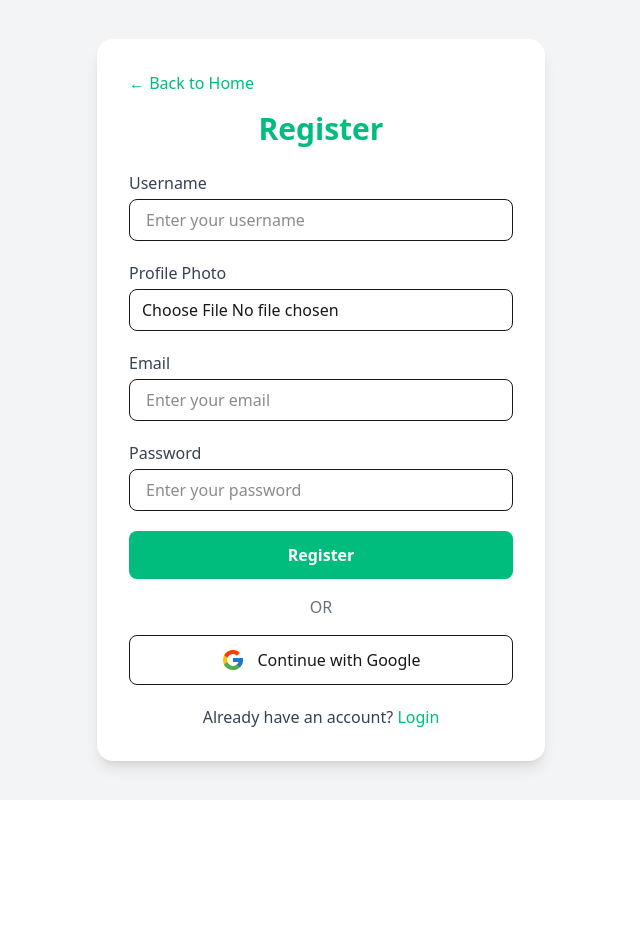
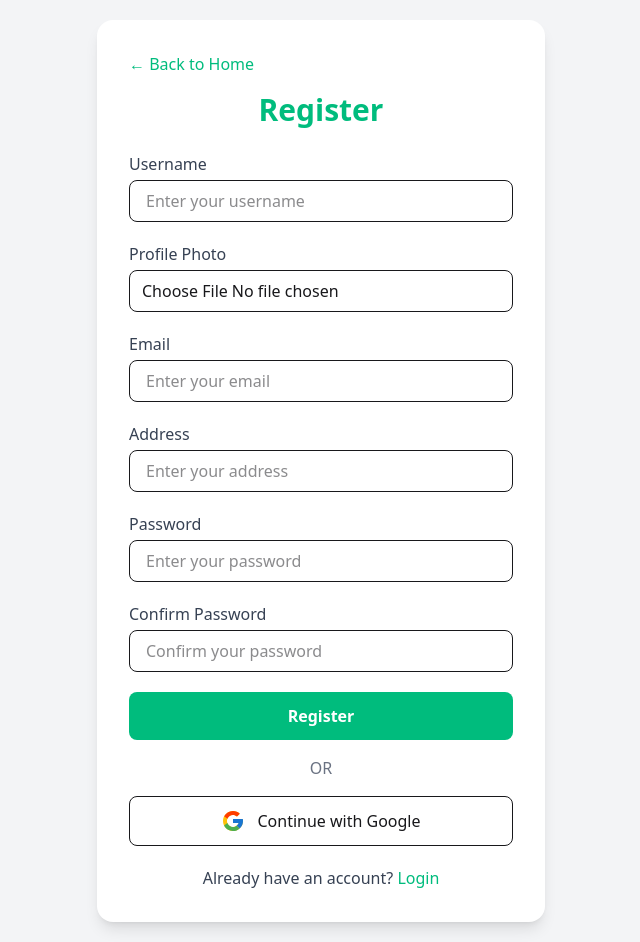
Before and after one commit to ajhar-07/local-chef-bazar, a React (Vite) app: page /register in a window 1280 px wide. Shown: the whole page, without its empty margins (319-959 px from the left). Before the commit the page ends 800 px from the top, so only its background shows below. Built offline with nearby package versions, Linux system fonts and the light colour scheme; no server answers.

Commit message:
add register & Login

```diff
--- a/package.json
+++ b/package.json
@@ -17,6 +17,7 @@
     "postcss": "^8.5.6",
     "react": "^19.2.0",
     "react-dom": "^19.2.0",
+    "react-hook-form": "^7.68.0",
     "react-icons": "^5.5.0",
     "react-router": "^7.10.1",
     "tailwindcss": "^4.1.17"
--- /dev/null
+++ b/src/Hooks/useAuth.jsx
@@ -0,0 +1,11 @@
+import React from 'react';
+import AuthContext from '../Provider/AuthContext';
+import { use } from 'react';
+
+const useAuth = () => {
+    const authInfo=use(AuthContext)
+    return authInfo
+
+};
+
+export default useAuth;
--- a/src/Pages/Home/Authotication/Login.jsx
+++ b/src/Pages/Home/Authotication/Login.jsx
@@ -1,24 +1,43 @@
 import React from "react";
 import { Link } from "react-router";
 import { FcGoogle } from "react-icons/fc";
+import { useForm } from "react-hook-form";
+import useAuth from "../../../Hooks/useAuth";
 
 const Login = () => {
-  const handleLogin = (e) => {
-    e.preventDefault();
-    const email = e.target.email.value;
-    const password = e.target.password.value;
-    console.log(email, password);
+    const {loginUser,loginwithGoogle}=useAuth()
+    const {register,handleSubmit,formState:{errors}}=useForm()
+  const handleLogin = (data) => {
+    console.log(data);
+    loginUser(data.email,data.password)
+    .then(result=>{
+        console.log(result.user);
+        alert('login Successfully')
+    })
+    .catch(error=>{
+        console.log(error);
+        alert(error.message)
+
+    })
   };
 
   const handleGoogleLogin = () => {
-    console.log("Google Login Clicked");
+   loginwithGoogle()
+   .then(result=>{console.log(result.user);
+    alert("Login Successfully")
+   })
+   .catch(error=>{
+    console.log(error);
+    alert(error.message)
+
+   })
   };
 
   return (
     <div className="min-h-screen py-5 flex justify-center items-center bg-gray-100">
       <div className="w-full max-w-md bg-white p-8 rounded-2xl shadow-lg">
 
-        {/* Back to Home */}
+
         <div className="mb-4">
           <Link
             to="/"
@@ -28,15 +47,15 @@ const Login = () => {
           </Link>
         </div>
 
-        {/* Header */}
+
         <h2 className="text-3xl font-bold text-emerald-500 text-center mb-6">
           Login
         </h2>
 
-        {/* Form */}
-        <form onSubmit={handleLogin} className="space-y-5">
 
-          {/* Email */}
+        <form onSubmit={handleSubmit(handleLogin)} className="space-y-5">
+
+
           <div>
             <label className="block text-gray-700 font-medium mb-1">
               Email
@@ -44,13 +63,16 @@ const Login = () => {
             <input
               type="email"
               name="email"
-              required
+             {...register('email',{required:true})}
               className="w-full px-4 py-2 border rounded-lg focus:outline-none focus:ring-2 focus:ring-emerald-500"
               placeholder="Enter your email"
             />
+            {
+                errors.email?.type==="required" && <p className="text-red-500">Email is Required</p>
+            }
           </div>
 
-          {/* Password */}
+
           <div>
             <label className="block text-gray-700 font-medium mb-1">
               Password
@@ -58,13 +80,17 @@ const Login = () => {
             <input
               type="password"
               name="password"
-              required
+             {...register('password',{required:true,pattern:/^(?=.*[a-z])(?=.*[A-Z])(?=.*\d)(?=.*[@$!%*?&]).{6,}$/})}
               className="w-full px-4 py-2 border rounded-lg focus:outline-none focus:ring-2 focus:ring-emerald-500"
               placeholder="Enter your password"
             />
+             {
+                errors.password?.type==="pattern"&&<p className="text-red-500"> Password must include uppercase, lowercase, number & special character</p>
+            }
+           {errors.password?.type==="required" && <p className="text-red-500">Password is Required</p>}
           </div>
 
-          {/* Forgot Password */}
+
           <div className="text-right">
             <Link
               to="/forgot-password"
@@ -74,7 +100,7 @@ const Login = () => {
             </Link>
           </div>
 
-          {/* Login Button */}
+
           <button
             type="submit"
             className="w-full py-3 bg-emerald-500 text-white font-semibold rounded-lg hover:bg-emerald-600 transition"
@@ -83,10 +109,10 @@ const Login = () => {
           </button>
         </form>
 
-        {/* Divider */}
+
         <div className="text-center my-4 text-gray-500">OR</div>
 
-        {/* Google Login */}
+
         <button
           onClick={handleGoogleLogin}
           className="w-full py-3 border flex items-center justify-center gap-3 rounded-lg hover:bg-gray-50 transition"
@@ -95,7 +121,7 @@ const Login = () => {
           <span className="font-medium">Continue with Google</span>
         </button>
 
-        {/* Register Link */}
+
         <p className="text-center mt-5 text-gray-700">
           New here?{" "}
           <Link to="/register" className="text-emerald-500 font-medium hover:underline">
--- a/src/Pages/Home/Authotication/Register.jsx
+++ b/src/Pages/Home/Authotication/Register.jsx
@@ -1,102 +1,141 @@
 import React from "react";
 import { Link } from "react-router";
 import { FcGoogle } from "react-icons/fc";
+import { useForm } from "react-hook-form";
+import useAuth from "../../../Hooks/useAuth";
 
 const Register = () => {
-  const handleRegister = (e) => {
-    e.preventDefault();
+  const { registerUser, loginwithGoogle } = useAuth();
+  const { register, handleSubmit, watch, formState: { errors } } = useForm();
 
-    const name = e.target.name.value;
-    const email = e.target.email.value;
-    const password = e.target.password.value;
-    const photo = e.target.photo.files[0];
-
-    console.log({ name, email, password, photo });
+  const handleRegister = (data) => {
+    console.log(data);
+    registerUser(data.email, data.password, data.name, data.photo)
+      .then(result => {
+        console.log(result.user);
+        alert("Register Successfully");
+      })
+      .catch(error => {
+        console.log(error);
+        alert(error.message);
+      });
   };
 
   const handleGoogleRegister = () => {
-    console.log("Google Register Clicked");
+    loginwithGoogle()
+      .then(result => {
+        console.log(result.user);
+        alert("Register Successfully");
+      })
+      .catch(error => {
+        console.log(error);
+        alert(error.message);
+      });
   };
+
+  const password = watch("password");
 
   return (
     <div className="min-h-screen pt-5 pb-5 flex justify-center items-center bg-gray-100">
       <div className="w-full max-w-md bg-white p-8 rounded-2xl shadow-lg">
 
-        {/* Back to Home */}
+
         <div className="mb-4">
-          <Link
-            to="/"
-            className="text-emerald-500 font-medium hover:underline"
-          >
+          <Link to="/" className="text-emerald-500 font-medium hover:underline">
             ← Back to Home
           </Link>
         </div>
 
-        {/* Header */}
+
         <h2 className="text-3xl font-bold text-emerald-500 text-center mb-6">
           Register
         </h2>
 
-        {/* Form */}
-        <form onSubmit={handleRegister} className="space-y-5">
+        <form onSubmit={handleSubmit(handleRegister)} className="space-y-5">
 
-          {/* Username */}
+
           <div>
-            <label className="block text-gray-700 font-medium mb-1">
-              Username
-            </label>
+            <label className="block text-gray-700 font-medium mb-1">Username</label>
             <input
               type="text"
-              name="name"
-              required
+              {...register("name", { required: true })}
               className="w-full px-4 py-2 border rounded-lg focus:outline-none focus:ring-2 focus:ring-emerald-500"
               placeholder="Enter your username"
             />
+            {errors.name && <p className="text-red-500">Please put a name</p>}
           </div>
 
-          {/* User Photo */}
+
           <div>
-            <label className="block text-gray-700 font-medium mb-1">
-              Profile Photo
-            </label>
+            <label className="block text-gray-700 font-medium mb-1">Profile Photo</label>
             <input
               type="file"
-              name="photo"
               accept="image/*"
-              required
+              {...register("photo", { required: true })}
               className="w-full px-3 py-2 border rounded-lg bg-white cursor-pointer focus:outline-none focus:ring-2 focus:ring-emerald-500"
             />
+            {errors.photo && <p className="text-red-500">Attach a photo</p>}
           </div>
 
-          {/* Email */}
+
           <div>
-            <label className="block text-gray-700 font-medium mb-1">
-              Email
-            </label>
+            <label className="block text-gray-700 font-medium mb-1">Email</label>
             <input
               type="email"
-              name="email"
-              required
+              {...register("email", { required: true })}
               className="w-full px-4 py-2 border rounded-lg focus:outline-none focus:ring-2 focus:ring-emerald-500"
               placeholder="Enter your email"
             />
+            {errors.email && <p className="text-red-500">Email is required</p>}
           </div>
 
-          {/* Password */}
+
           <div>
-            <label className="block text-gray-700 font-medium mb-1">
-              Password
-            </label>
+            <label className="block text-gray-700 font-medium mb-1">Address</label>
+            <input
+              type="text"
+              {...register("address", { required: true })}
+              className="w-full px-4 py-2 border rounded-lg focus:outline-none focus:ring-2 focus:ring-emerald-500"
+              placeholder="Enter your address"
+            />
+            {errors.address && <p className="text-red-500">Address is required</p>}
+          </div>
+
+
+          <div>
+            <label className="block text-gray-700 font-medium mb-1">Password</label>
             <input
               type="password"
-              name="password"
-              required
+              {...register("password", {
+                required: true,
+                minLength: 6,
+                pattern: /^(?=.*[a-z])(?=.*[A-Z])(?=.*\d)(?=.*[@$!%*?&]).{6,}$/
+              })}
               className="w-full px-4 py-2 border rounded-lg focus:outline-none focus:ring-2 focus:ring-emerald-500"
               placeholder="Enter your password"
             />
+            {errors.password?.type === "required" && <p className="text-red-500">Password is required</p>}
+            {errors.password?.type === "minLength" && <p className="text-red-500">Password must be 6 characters or longer</p>}
+            {errors.password?.type === "pattern" && <p className="text-red-500">Password must include uppercase, lowercase, number & special character</p>}
           </div>
 
-          {/* Register button */}
+
+          <div>
+            <label className="block text-gray-700 font-medium mb-1">Confirm Password</label>
+            <input
+              type="password"
+              {...register("confirmPassword", {
+                required: true,
+                validate: value => value === password
+              })}
+              className="w-full px-4 py-2 border rounded-lg focus:outline-none focus:ring-2 focus:ring-emerald-500"
+              placeholder="Confirm your password"
+            />
+            {errors.confirmPassword?.type === "required" && <p className="text-red-500">Confirm password is required</p>}
+            {errors.confirmPassword?.type === "validate" && <p className="text-red-500">Passwords do not match</p>}
+          </div>
+
+
           <button
             type="submit"
             className="w-full py-3 bg-emerald-500 text-white font-semibold rounded-lg hover:bg-emerald-600 transition"
@@ -105,10 +144,10 @@ const Register = () => {
           </button>
         </form>
 
-        {/* Divider */}
+
         <div className="text-center my-4 text-gray-500">OR</div>
 
-        {/* Google Register */}
+
         <button
           onClick={handleGoogleRegister}
           className="w-full py-3 border flex items-center justify-center gap-3 rounded-lg hover:bg-gray-50 transition"
@@ -117,7 +156,7 @@ const Register = () => {
           <span className="font-medium">Continue with Google</span>
         </button>
 
-        {/* Login link */}
+
         <p className="text-center mt-5 text-gray-700">
           Already have an account?{" "}
           <Link to="/login" className="text-emerald-500 font-medium hover:underline">
```
Also changed, not shown: src/Components/Navbar/Navbar.jsx (+20 -2 lines), src/Provider/Privaterouter.jsx (added, +21 -0 lines), 1 other file (tests, documents, lock files or other folders).
